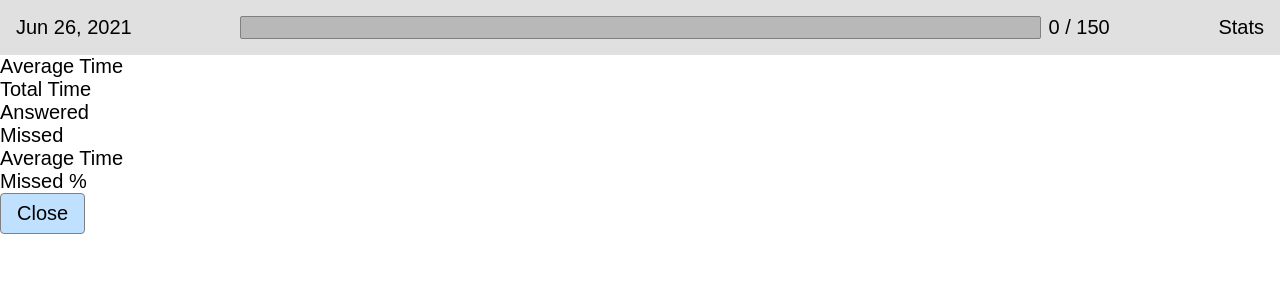
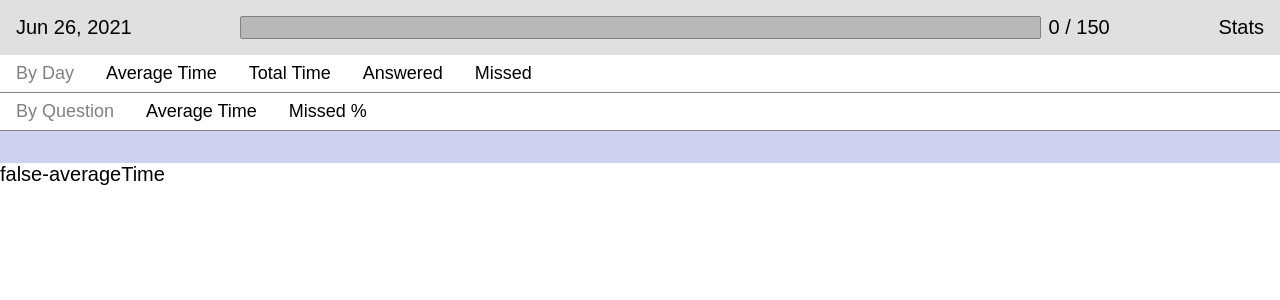
Before and after one commit to philrmass/multiply, a React app: page / in a window 1280 px wide. Shown: the top 300 px of the page. Built offline with nearby package versions, Linux system fonts and the light colour scheme; the HTML template or start-up script is replaced by a standard one.

Commit message:
add stats menu

```diff
--- a/src/components/Stats.js
+++ b/src/components/Stats.js
@@ -1,12 +1,9 @@
 import React, { useState } from 'react';
 import { connect } from 'react-redux';
-
-import { toggleStats } from '../redux/game/actions';
 
 /* eslint-disable react/prop-types */
 function Stats({
   stats,
-  toggleStats,
 }) {
   const [byDay, setByDay] = useState(false);
   const [type, setType] = useState('averageTime');
@@ -18,19 +15,20 @@ function Stats({
 
   const buildMenu = () => (
     <div className='stats-menu'>
-      <div className='stats-menu-options'>
-        <div className='stats-menu-day'>
-          {buildMenuDay()}
+      <div>
+        <div className='stats-menu-row'>
+          <div className='stats-menu-label'>By Day</div>
+          {buildDayOptions()}
         </div>
-        <div className='stats-menu-question'>
-          {buildMenuQuestion()}
+        <div className='stats-menu-row'>
+          <div className='stats-menu-label'>By Question</div>
+          {buildQuestionOptions()}
         </div>
       </div>
-      <button onClick={toggleStats}>Close</button>
     </div>
   );
 
-  const buildMenuDay = () => {
+  const buildDayOptions = () => {
     const types = {
       'averageTime': 'Average Time',
       'totalTime': 'Total Time',
@@ -39,20 +37,28 @@ function Stats({
     };
 
     return Object.keys(types).map((type) => (
-      <div key={`day-${type}`} onClick={() => setShown(true, type)}>
+      <div
+        className='stats-menu-item'
+        key={`day-${type}`}
+        onClick={() => setShown(true, type)}
+      >
         {types[type]}
       </div>
     ));
   };
 
-  const buildMenuQuestion = () => {
+  const buildQuestionOptions = () => {
     const types = {
       'averageTime': 'Average Time',
       'missed': 'Missed %',
     };
 
     return Object.keys(types).map((type) => (
-      <div key={`question-${type}`} onClick={() => setShown(false, type)}>
+      <div
+        className='stats-menu-item'
+        key={`question-${type}`}
+        onClick={() => setShown(false, type)}
+      >
         {types[type]}
       </div>
     ));
@@ -80,6 +86,7 @@ function Stats({
       <div className='stats-container'>
         {buildStats()}
       </div>
+      <div>{`${byDay}-${type}`}</div>
     </>
   );
 }
@@ -88,8 +95,4 @@ const mapState = (state) => ({
   stats: state.game.stats,
 });
 
-const mapDispatch = {
-  toggleStats,
-};
-
-export default connect(mapState, mapDispatch)(Stats);
+export default connect(mapState)(Stats);
--- a/src/styles/index.css
+++ b/src/styles/index.css
@@ -128,7 +128,7 @@ button {
   padding: 0 var(--size-1);
   margin-top: var(--size-1);
   text-align: right;
-  border: 1px solid #b0b0b0;
+  border: 1px solid var(--darkGray);
   border-radius: var(--bigRadius);
 }
 
@@ -145,3 +145,30 @@ input[type=number]::-webkit-outer-spin-button {
   -webkit-appearance: none;
   margin: 0;
 }
+
+.stats {
+  padding: var(--size-2);
+}
+
+.stats-menu {
+  font-size: 18px;
+}
+
+.stats-menu-row {
+  border-bottom: 1px solid var(--darkGray);
+  display: flex;
+  align-items: center;
+}
+
+.stats-menu-label {
+  padding: var(--size-1) var(--size-2);
+  color: var(--darkGray);
+}
+
+.stats-menu-item {
+  padding: var(--size-1) var(--size-2);
+}
+
+.stats-container {
+  background: #d0d0f0;
+}
```
